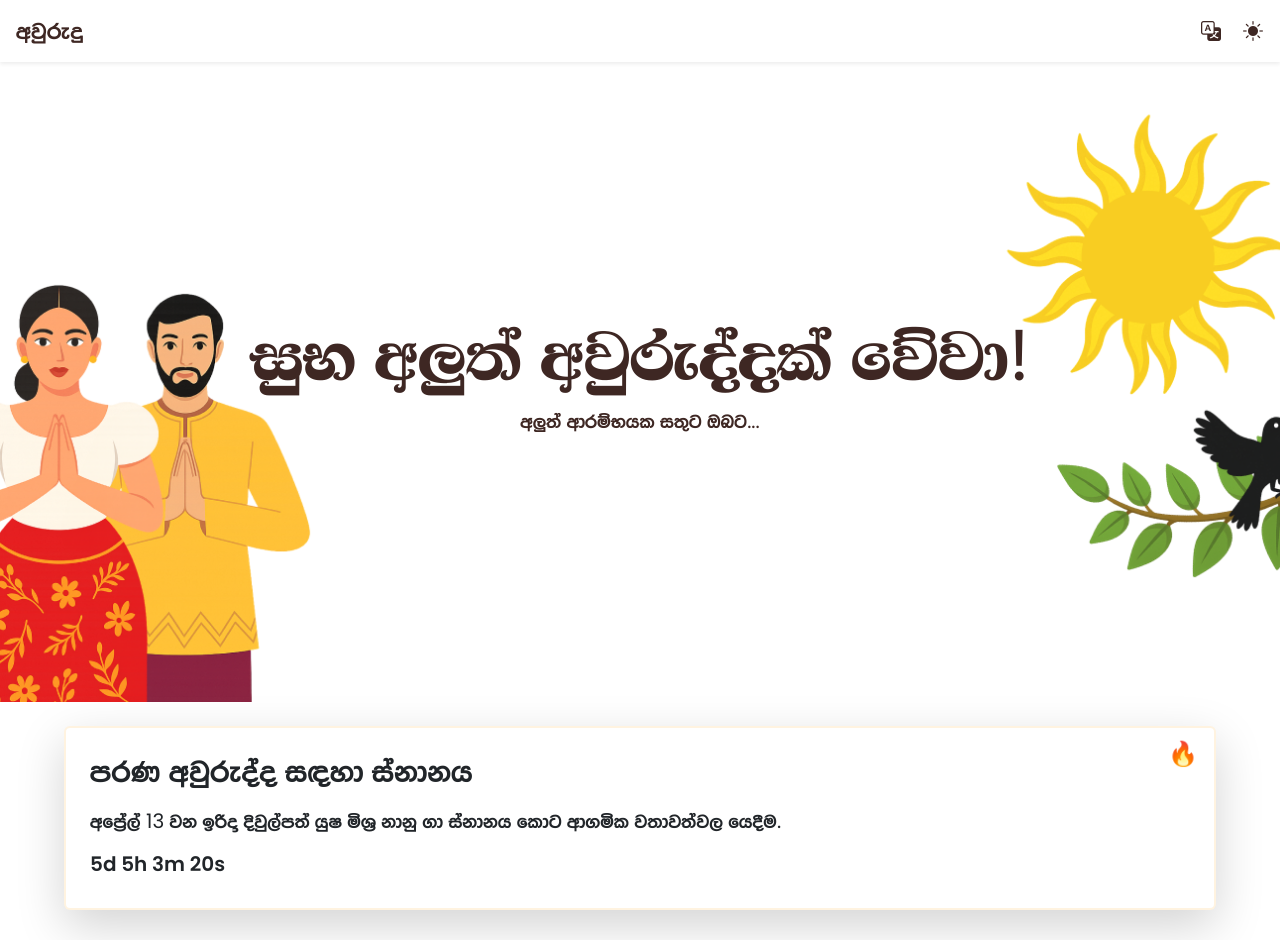
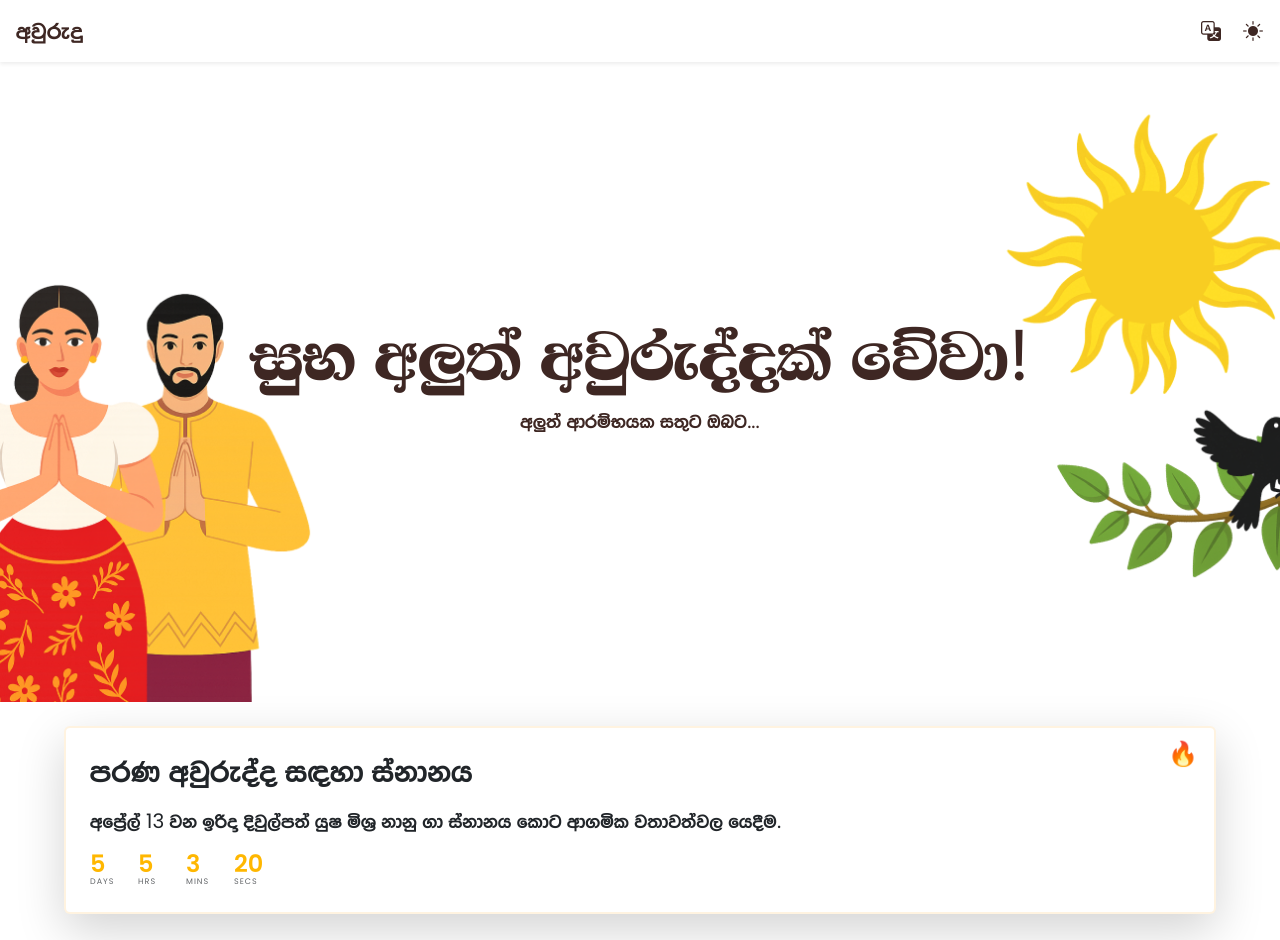
Before and after one commit to kiwizu3/Avurudu, a React (Vite) app: page / in a window 1280 px wide. Shown: the top 940 px of the page. Built offline with nearby package versions, Linux system fonts and the light colour scheme; the HTML template or start-up script is replaced by a standard one.

Commit message:
Time and Theme color update

```diff
--- a/src/components/Countdown.jsx
+++ b/src/components/Countdown.jsx
@@ -29,13 +29,21 @@ const Countdown = ({ targetDate, onReminder }) => {
 
   const { days, hours, minutes, seconds } = timeLeft;
 
-  const parts = [];
-  if (days > 0) parts.push(`${days}d`);
-  if (hours > 0 || days > 0) parts.push(`${hours}h`);
-  if (minutes > 0 || hours > 0 || days > 0) parts.push(`${minutes}m`);
-  parts.push(`${seconds}s`);
-
-  return <h5 className="fw-bold">{parts.join(" ")}</h5>;
+  return (
+    <div className="countdown-container">
+      <TimeBlock value={days} label="days" />
+      <TimeBlock value={hours} label="hrs" />
+      <TimeBlock value={minutes} label="mins" />
+      <TimeBlock value={seconds} label="secs" />
+    </div>
+  );
 };
 
+const TimeBlock = ({ value, label }) => (
+  <div className="time-block">
+    <div className="time-value">{value}</div>
+    <div className="time-label">{label}</div>
+  </div>
+);
+
 export default Countdown;
--- a/src/index.css
+++ b/src/index.css
@@ -250,3 +250,31 @@ body.dark .hero-image-light {
 .opacity-50 {
   opacity: 0.5;
 }
+
+.countdown-container {
+  display: flex;
+  /* gap: 0.5rem; */
+  justify-content: start;
+  align-items: center;
+}
+
+.time-block {
+  display: flex;
+  flex-direction: column;
+  align-items: start;
+  min-width: 3rem;
+}
+
+.time-value {
+  color: #ffb700;
+  font-size: 1.5rem;
+  font-weight: bold;
+  line-height: 1;
+}
+
+.time-label {
+  font-size: 0.5rem;
+  text-transform: uppercase;
+  letter-spacing: 1px;
+  opacity: 0.7;
+}
--- a/vite.config.js
+++ b/vite.config.js
@@ -13,7 +13,7 @@ export default {
         start_url: '/',
         display: 'standalone',
         background_color: '#ffffff',
-        theme_color: '#ffcc00',
+        theme_color: '#ffffff',
         icons: [
           {
             src: '/android-chrome-192x192.png',
```
